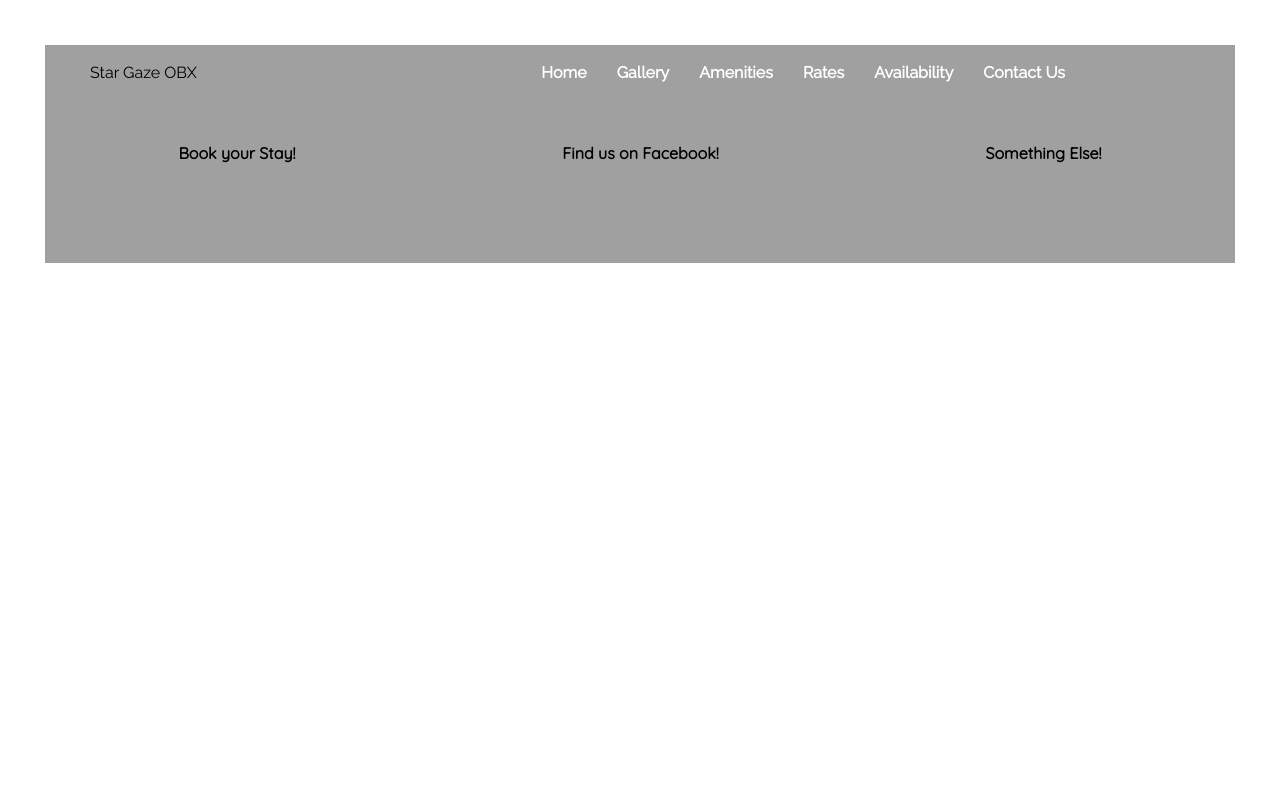
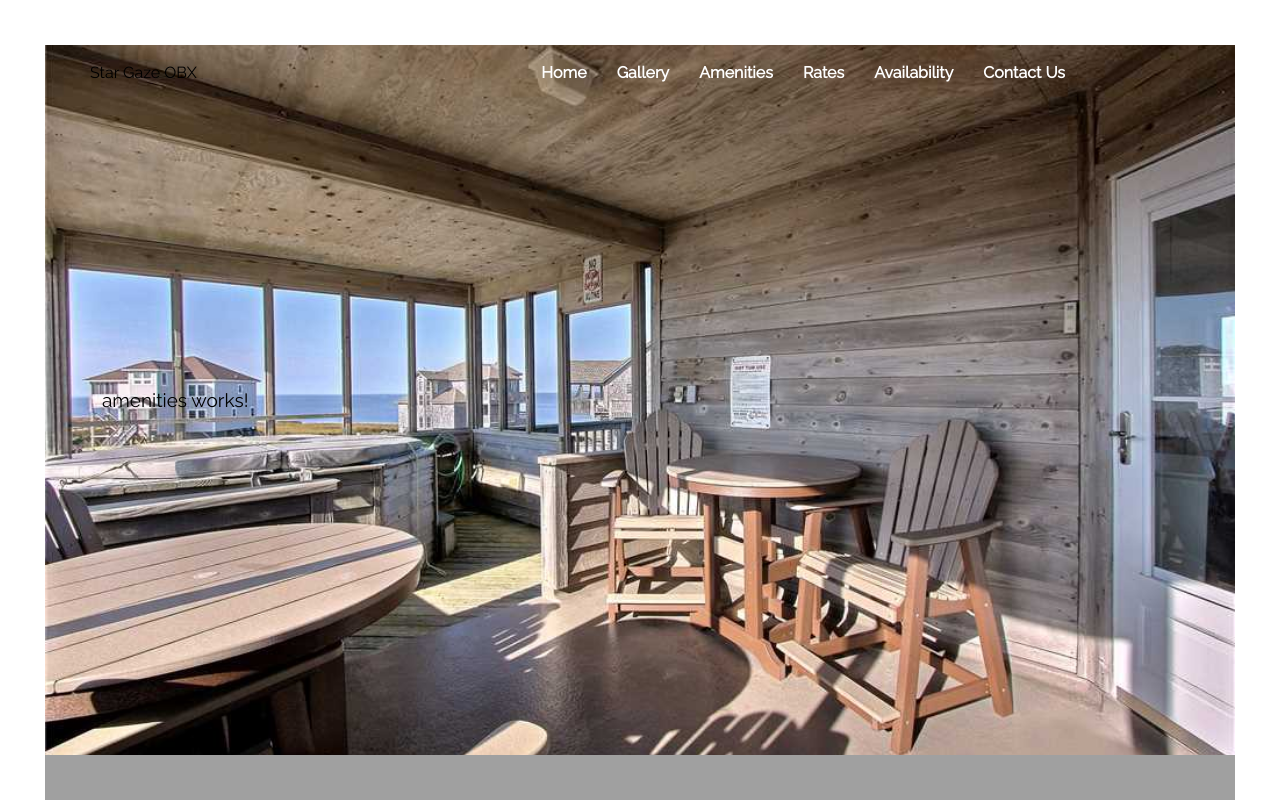
Before and after one commit to klodnicki/www.stargazeobx.com, an Angular app in the folder client/: page /amenities in a window 1280 px wide. Before the commit this address led to /. Shown: the top 800 px of the page. Built offline with nearby package versions, Linux system fonts and the light colour scheme.

Commit message:
Added AmenitiesComponent

```diff
--- a/client/src/app/app-routing.module.ts
+++ b/client/src/app/app-routing.module.ts
@@ -1,9 +1,11 @@
 import { NgModule } from '@angular/core';
 import { Routes, RouterModule } from '@angular/router';
 import { HomeComponent } from './pages/home/home.component';
+import { AmenitiesComponent } from './pages/amenities/amenities.component';
 
 const routes: Routes = [
-  { path: '', pathMatch: 'full', component: HomeComponent }
+  { path: '', pathMatch: 'full', component: HomeComponent },
+  { path: 'amenities', component: AmenitiesComponent }
 ];
 
 @NgModule({
--- a/client/src/app/app.module.ts
+++ b/client/src/app/app.module.ts
@@ -9,6 +9,7 @@ import { NavComponent } from './nav/nav.component';
 import { BlockComponent } from './common/block/block.component';
 import { BlockSideTitleComponent } from './common/block-side-title/block-side-title.component';
 import { FooterComponent } from './footer/footer.component';
+import { AmenitiesComponent } from './pages/amenities/amenities.component';
 
 @NgModule({
   declarations: [
@@ -18,7 +19,8 @@ import { FooterComponent } from './footer/footer.component';
     NavComponent,
     BlockComponent,
     BlockSideTitleComponent,
-    FooterComponent
+    FooterComponent,
+    AmenitiesComponent
   ],
   imports: [
     BrowserModule,
--- /dev/null
+++ b/client/src/app/pages/amenities/amenities.component.html
@@ -0,0 +1,5 @@
+<app-block backgroundImage="url('assets/deck.jpg')">
+  <p>
+    amenities works!
+  </p>
+</app-block>
--- /dev/null
+++ b/client/src/app/pages/amenities/amenities.component.ts
@@ -0,0 +1,15 @@
+import { Component, OnInit } from '@angular/core';
+
+@Component({
+  selector: 'app-amenities',
+  templateUrl: './amenities.component.html',
+  styleUrls: ['./amenities.component.scss']
+})
+export class AmenitiesComponent implements OnInit {
+
+  constructor() { }
+
+  ngOnInit() {
+  }
+
+}
```
Also changed, not shown: client/src/app/pages/amenities/amenities.component.scss (added), 1 other file (tests, documents, lock files or other folders).
